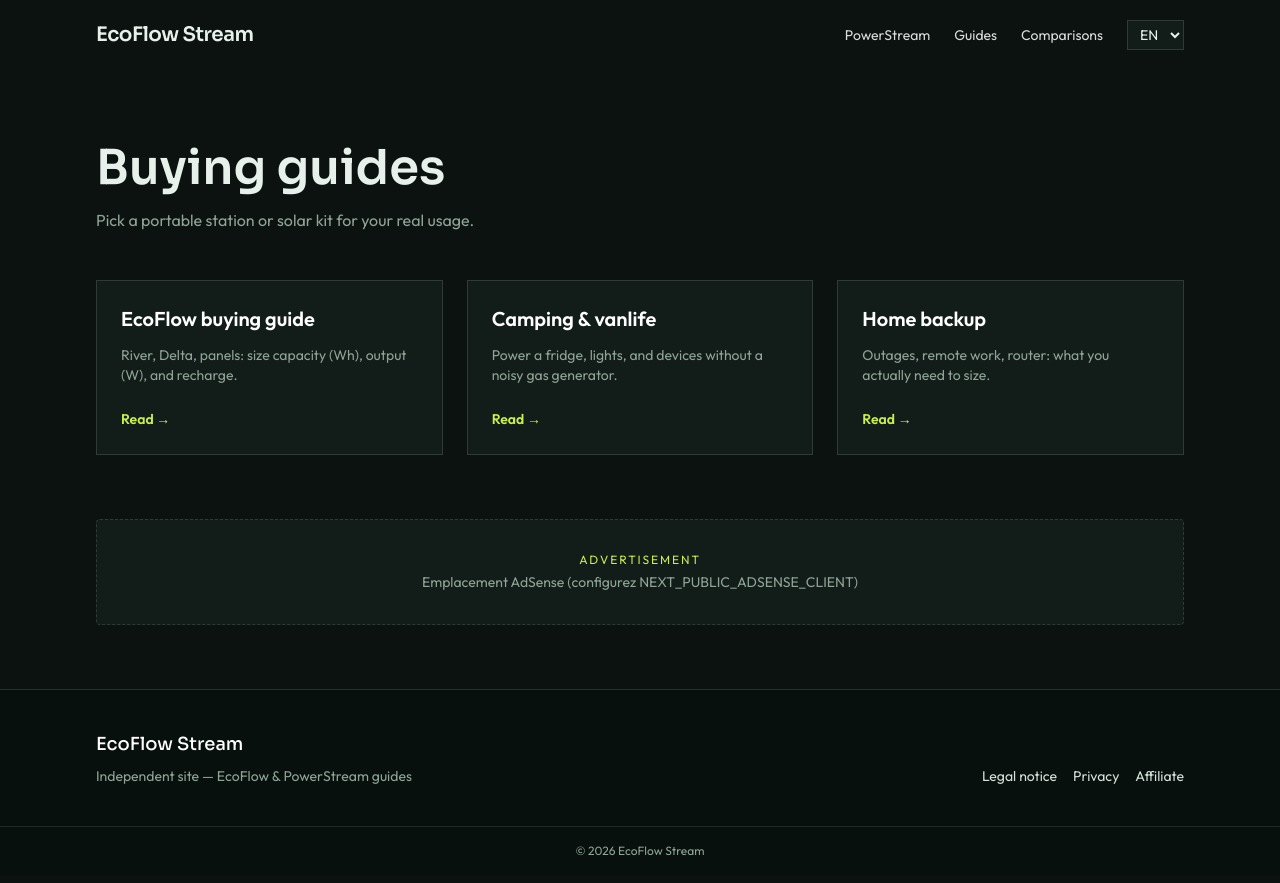
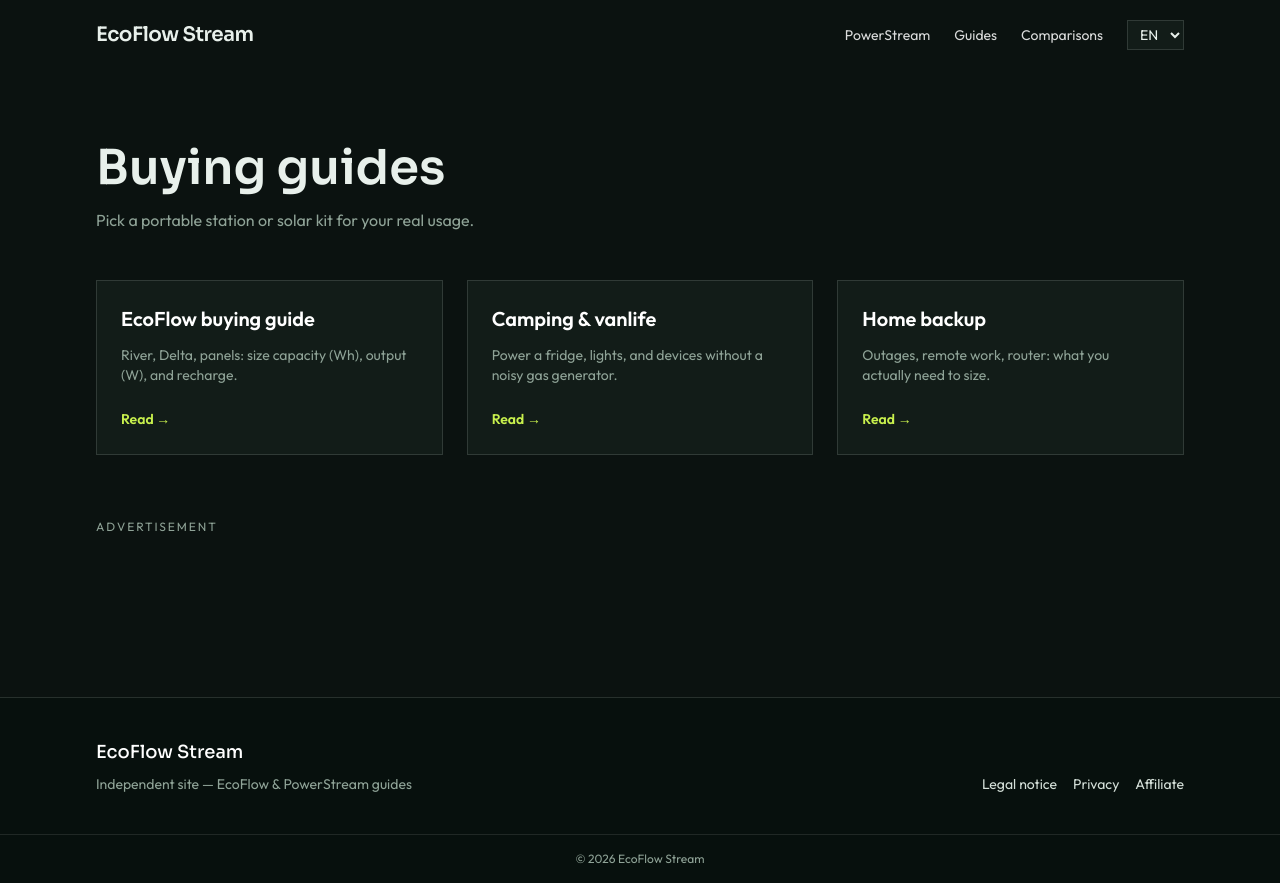
Before and after one commit to gjai/n3xtecoflow, a Next.js app: page /en/guides in a window 1280 px wide. Built offline with nearby package versions, Linux system fonts and the light colour scheme.

Commit message:
Enable AdSense script/slots with configured publisher ID.
Co-authored-by: Cursor <cursoragent@cursor.com>

```diff
--- a/src/components/AdSenseScript.tsx
+++ b/src/components/AdSenseScript.tsx
@@ -2,16 +2,16 @@
 
 import Script from "next/script";
 
+const ADSENSE_CLIENT =
+  process.env.NEXT_PUBLIC_ADSENSE_CLIENT?.trim() || "ca-pub-4733644127583822";
+
 export function AdSenseScript() {
-  const client = process.env.NEXT_PUBLIC_ADSENSE_CLIENT?.trim();
-  if (!client) return null;
-
   return (
     <Script
       id="adsense-loader"
       async
       strategy="afterInteractive"
-      src={`https://pagead2.googlesyndication.com/pagead/js/adsbygoogle.js?client=${client}`}
+      src={`https://pagead2.googlesyndication.com/pagead/js/adsbygoogle.js?client=${ADSENSE_CLIENT}`}
       crossOrigin="anonymous"
     />
   );
--- a/src/components/AdSenseSlot.tsx
+++ b/src/components/AdSenseSlot.tsx
@@ -1,6 +1,9 @@
 "use client";
 
 import { useEffect } from "react";
+
+const ADSENSE_CLIENT =
+  process.env.NEXT_PUBLIC_ADSENSE_CLIENT?.trim() || "ca-pub-4733644127583822";
 
 type AdSenseSlotProps = {
   slot?: string;
@@ -9,10 +12,10 @@ type AdSenseSlotProps = {
 };
 
 export function AdSenseSlot({ slot, label, className = "" }: AdSenseSlotProps) {
-  const client = process.env.NEXT_PUBLIC_ADSENSE_CLIENT?.trim();
+  const client = ADSENSE_CLIENT;
 
   useEffect(() => {
-    if (!client || !slot) return;
+    if (!slot) return;
     try {
       const w = window as Window & { adsbygoogle?: unknown[] };
       w.adsbygoogle = w.adsbygoogle || [];
@@ -20,21 +23,7 @@ export function AdSenseSlot({ slot, label, className = "" }: AdSenseSlotProps) {
     } catch {
       // Ad blocker or script not ready
     }
-  }, [client, slot]);
-
-  if (!client) {
-    return (
-      <aside
-        className={`rounded-sm border border-dashed border-[var(--line)] bg-[var(--surface)] px-4 py-8 text-center text-sm text-[var(--muted)] ${className}`}
-        aria-label={label}
-      >
-        <p className="mb-1 text-xs uppercase tracking-[0.16em] text-[var(--accent)]">
-          {label}
-        </p>
-        <p>Emplacement AdSense (configurez NEXT_PUBLIC_ADSENSE_CLIENT)</p>
-      </aside>
-    );
-  }
+  }, [slot]);
 
   return (
     <aside className={`overflow-hidden ${className}`} aria-label={label}>
@@ -43,7 +32,7 @@ export function AdSenseSlot({ slot, label, className = "" }: AdSenseSlotProps) {
       </p>
       <ins
         className="adsbygoogle"
-        style={{ display: "block" }}
+        style={{ display: "block", minHeight: 90 }}
         data-ad-client={client}
         data-ad-slot={slot || "0000000000"}
         data-ad-format="auto"
```
Also changed, not shown: 1 other file (tests, documents, lock files or other folders).
